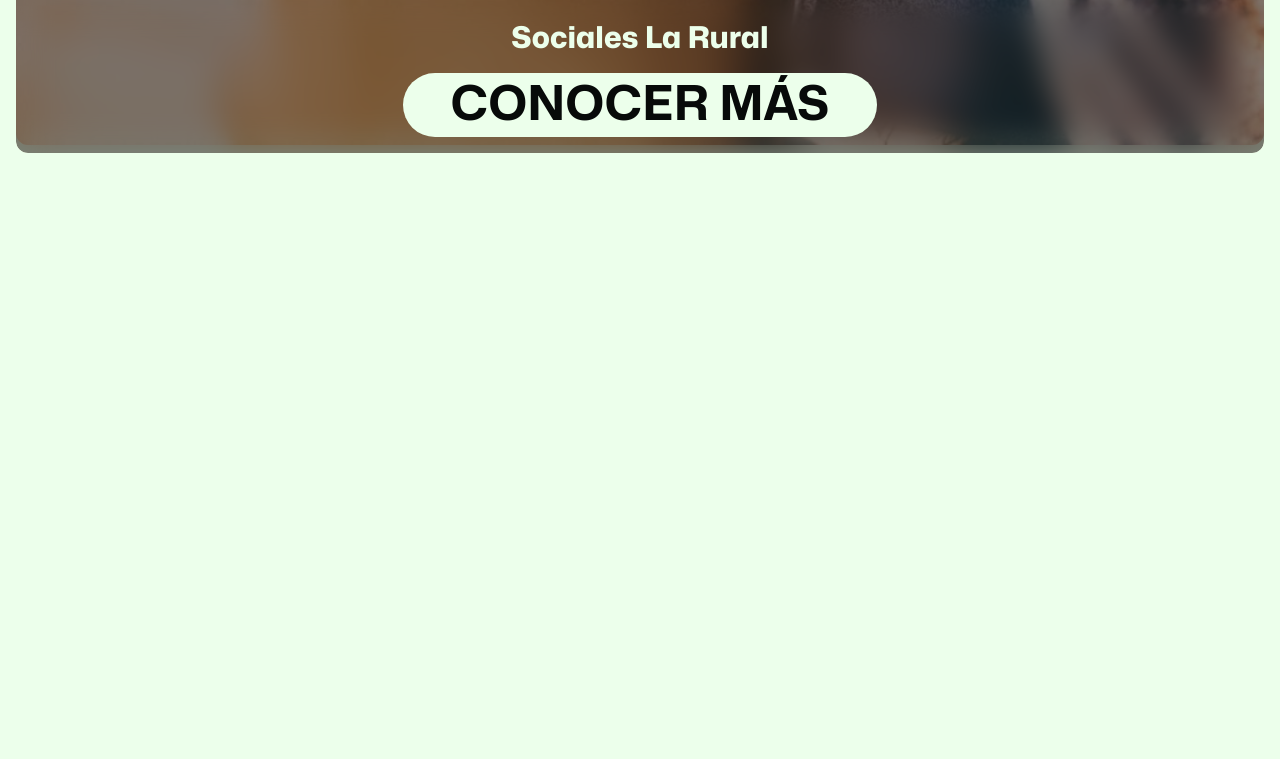
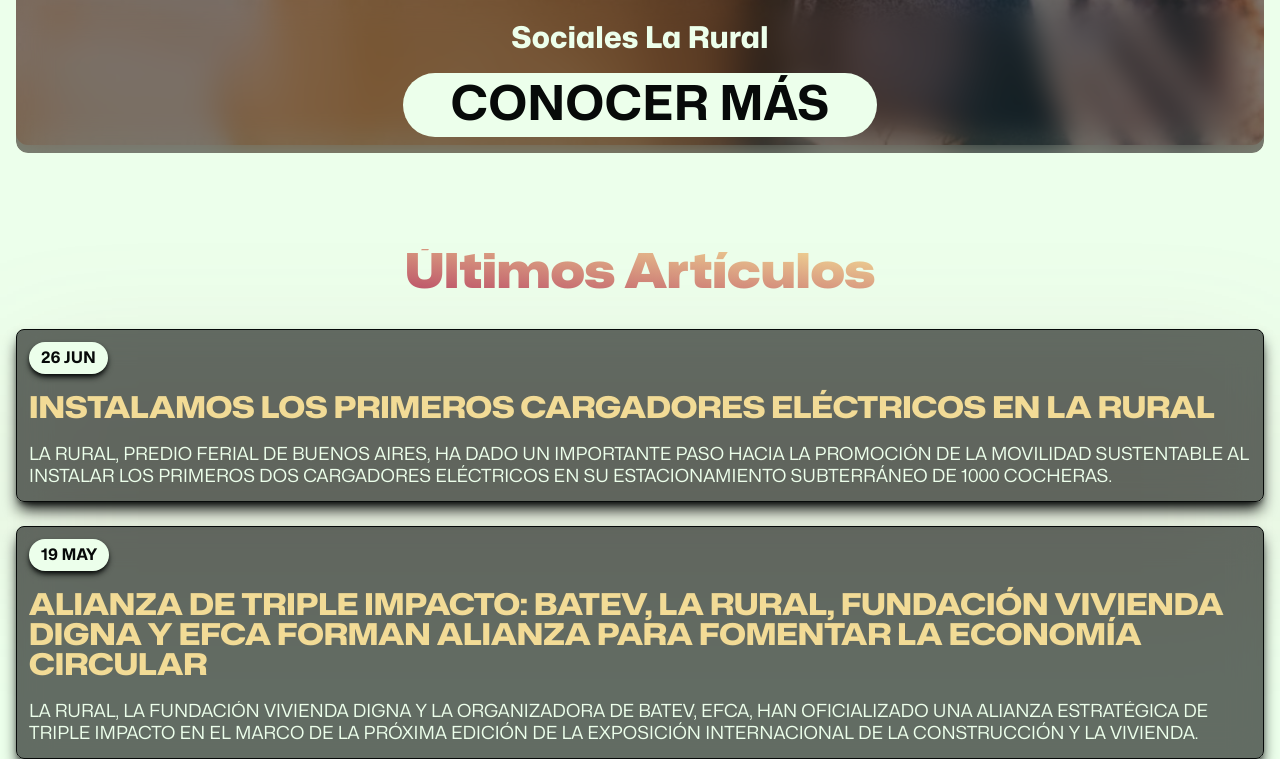
Before and after one commit to linuxmobile/larural, an Astro site: page / in a window 1280 px wide. Shown: the part 6357-7116 px from the top of the page. Before the commit the page ends 6606 px from the top, so only its background shows below. Built offline with nearby package versions, Linux system fonts and the light colour scheme; Astro itself is replaced by a stand-in of ours.

Commit message:
Feat: added blog section

```diff
--- /dev/null
+++ b/src/components/ArticlesComponent.astro
@@ -0,0 +1,13 @@
+---
+const { title, description, date } = Astro.props
+
+const shortDate = date.toLocaleDateString('es-AR', {
+  day: 'numeric',
+  month: 'short',
+})
+---
+<li class="bg-rural-black/60 backdrop-blur-lg rounded-lg p-3 border border-rural-black flex flex-col gap-y-5 uppercase dark:bg-white/10 dark:border-rural-white/50 shadow-lg shadow-rural-black dark:shadow-none">
+  <p class="rounded-full px-3 py-1 bg-rural-white w-fit text-rural-black font-bold shadow-md shadow-rural-black dark:shadow-none">{shortDate}</p>
+  <h3 class="text-3xl font-extrabold text-rural-yellow leading-none [font-stretch:ultra-expanded]">{title}</h3>
+  <p class="text-lg leading-tight line-clamp-6 text-rural-white">{description}</p>
+</li>
--- /dev/null
+++ b/src/components/LatestArticles.astro
@@ -0,0 +1,21 @@
+---
+import { getCollection } from "astro:content";
+
+import ArticlesComponent from '@components/ArticlesComponent.astro'
+
+const posts = (await getCollection("blog")).sort((a, b) => b.data.date.valueOf() - a.data.date.valueOf());
+---
+<section class="flex flex-col items-center justify-center gap-y-8 relative z-20">
+  <h3 class="text-5xl font-black [font-stretch:ultra-expanded] text-transparent bg-clip-text bg-gradient-to-tr to-rural-yellow from-rural-red">Últimos Artículos</h3>
+  <ul class="flex flex-col gap-y-6">
+    {
+      posts.map((post) => (
+        <ArticlesComponent
+          title={post.data.title}
+          description={post.data.description}
+          date={post.data.date}
+        />
+      ))
+    }
+  </ul>
+</section>
--- /dev/null
+++ b/src/content/blog/alianza-triple-impacto.md
@@ -0,0 +1,5 @@
+---
+title: 'Instalamos los primeros cargadores eléctricos en La Rural'
+description: 'La Rural, Predio Ferial de Buenos Aires, ha dado un importante paso hacia la promoción de la movilidad sustentable al instalar los primeros dos cargadores eléctricos en su estacionamiento subterráneo de 1000 cocheras.'
+date: 2023-06-26
+---
--- /dev/null
+++ b/src/content/blog/instalando-cargadores-electricos.md
@@ -0,0 +1,5 @@
+---
+title: 'Alianza de triple impacto: BATEV, La Rural, Fundación Vivienda Digna y EFCA forman alianza para fomentar la economía circular'
+description: 'La Rural, la Fundación Vivienda Digna y la organizadora de BATEV, EFCA, han oﬁcializado una alianza estratégica de triple impacto en el marco de la próxima edición de la Exposición Internacional de la Construcción y la Vivienda.'
+date: 2023-05-19
+---
--- a/src/content/config.js
+++ b/src/content/config.js
@@ -3,14 +3,9 @@
 // 2. Define your collection(s)
 const blog = defineCollection({
 	schema: z.object({
-		title: z.string().max(60).min(10),
-    description: z.string().max(160).min(110).optional(),
-		tags: z.string(),
-		publishDate: z.string().or(z.date()).transform((val) => new Date(val)),
-		updatedDate: z.string().optional().transform((
-			str,
-		) => (str ? new Date(str) : undefined)),
-		isDraft: z.boolean().optional(),
+		title: z.string(),
+    description: z.string().optional(),
+		date: z.string().or(z.date()).transform((val) => new Date(val)),
 	}),
 })
 const events = defineCollection({
--- a/src/pages/index.astro
+++ b/src/pages/index.astro
@@ -5,6 +5,7 @@
 import RequestEvent from "@components/RequestEvent.astro";
 import Ticket from "@components/Ticket.astro";
 import Services from "@components/Services.astro";
+import LatestArticles from "@components/LatestArticles.astro";
 
 const title = "Rural - Predio Ferial de Buenos Aires"
 const description = "Somos el principal predio para la realización de congresos, ferias, convenciones y eventos del país y América Latina"
@@ -16,4 +17,8 @@
   <RequestEvent />
   <Ticket />
   <Services />
+  <div class="relative">
+    <LatestArticles />
+    <div class="absolute bottom-1/3 inset-x-0 flex items-center justify-center bg-rural-red/10 w-full h-56 z-10 blur-3xl"></div>
+  </div>
 </Layout>
```
